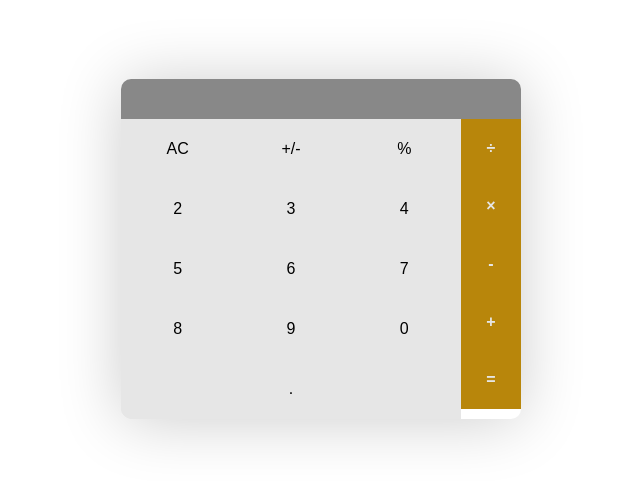
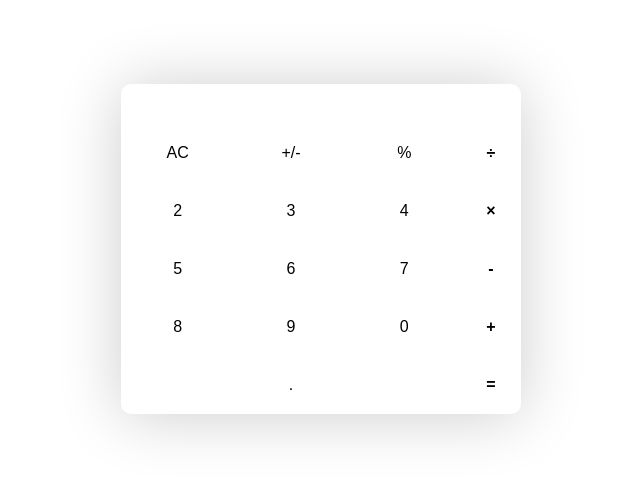
Before and after one commit to tonnymuchui/Math-Magicians, a React (Create React App) app: page / in a window 1280 px wide. Shown: the part 151-632 px from the top of the page, without its empty margins (319-959 px from the left). Built offline with nearby package versions, Linux system fonts and the light colour scheme.

Commit message:
fix linters error

```diff
--- a/src/components/Calculator.css
+++ b/src/components/Calculator.css
@@ -1,4 +1,4 @@
-:root {
+root {
   --primary: #e6e6e6;
   --secondary: #888;
   --tertiary: darkgoldenrod;
@@ -9,7 +9,7 @@
   margin: 0;
   padding: 0;
   box-sizing: border-box;
-  font-family: 'Fira Sans', sans-serif;
+  font-family: "Fira Sans", sans-serif;
 }
 
 body {
```
Also changed, not shown: 1 other file (tests, documents, lock files or other folders).
